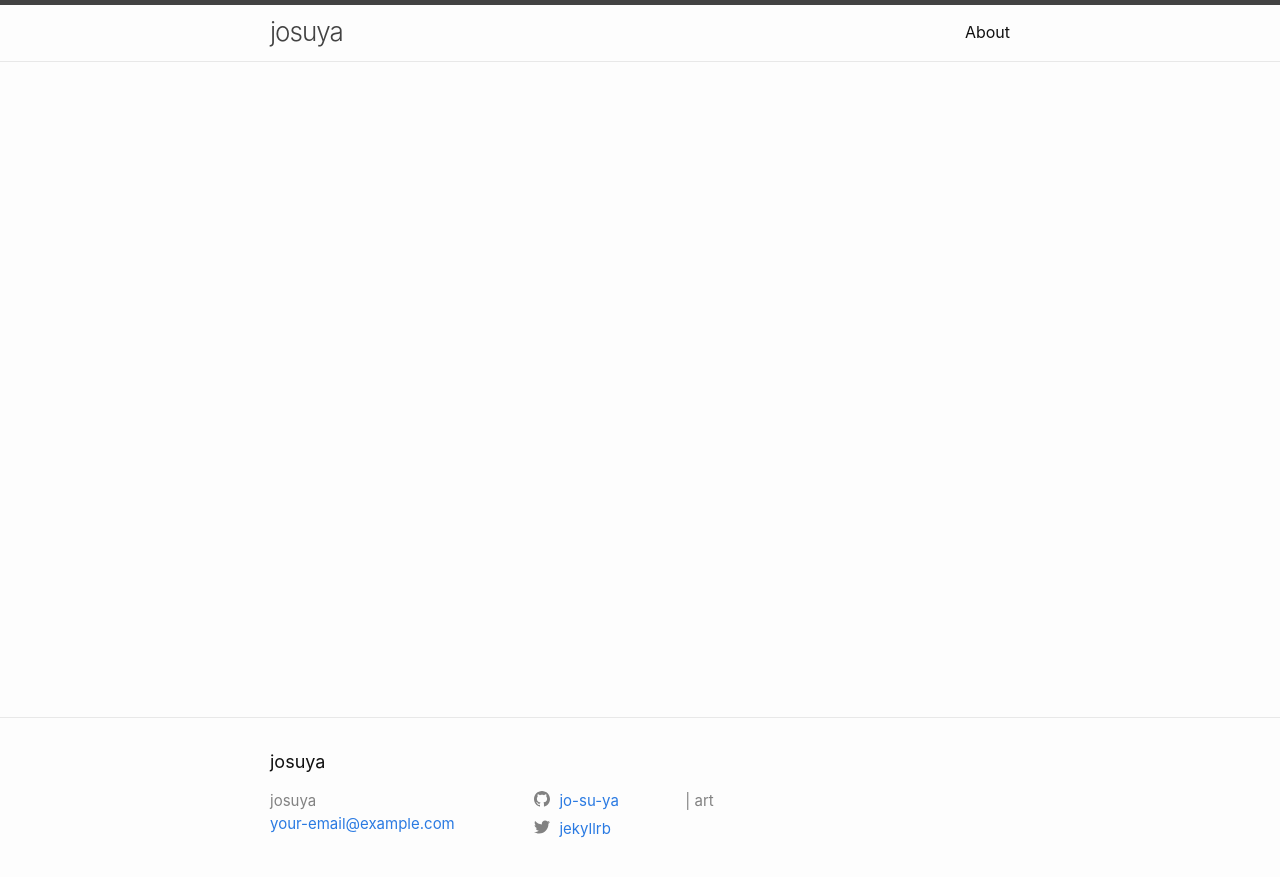
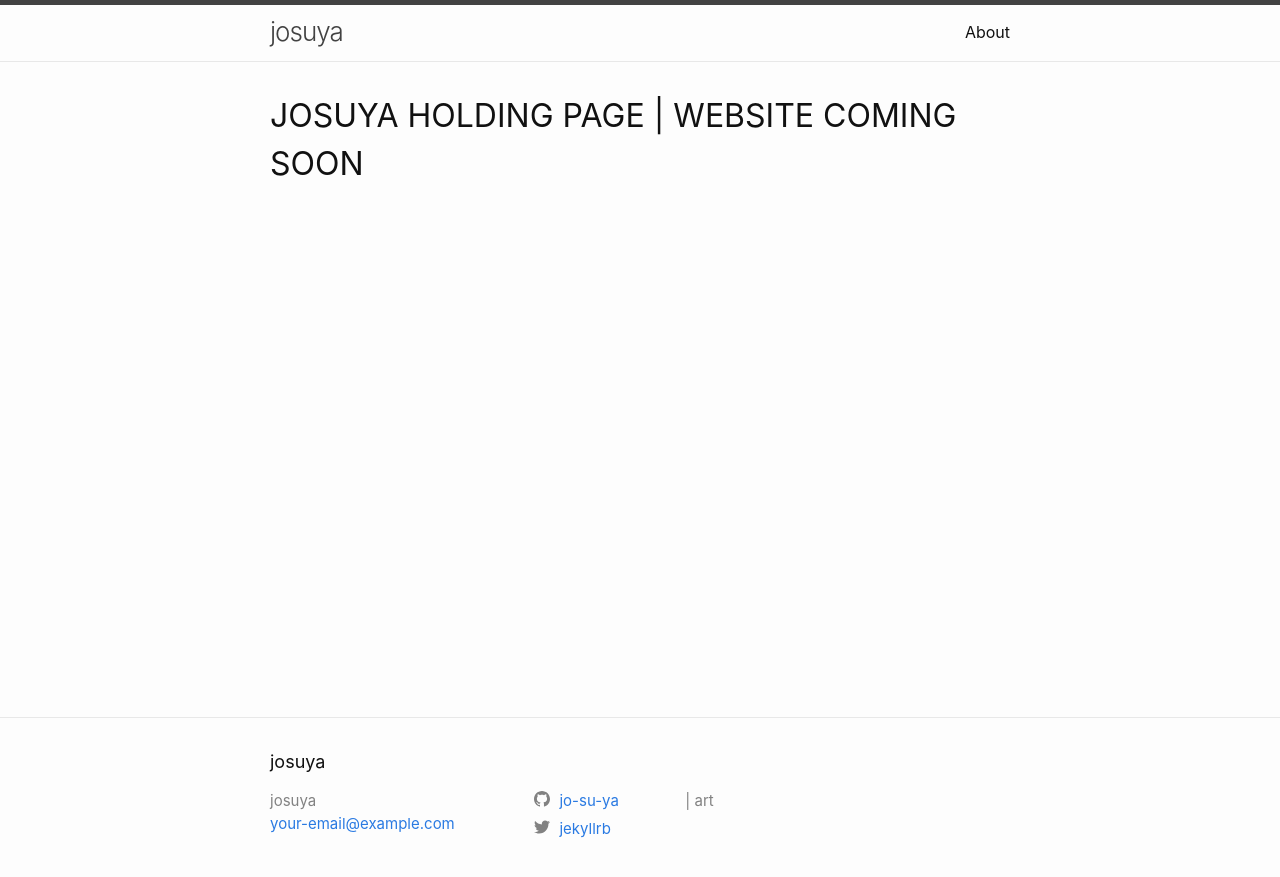
Before and after one commit to jo-su-ya/jo-su-ya.github.io, a Jekyll site: the page built from index.markdown, in a window 1280 px wide. Shown: the top 877 px of the page. Built offline with Jekyll 4.4.1, drawn with Linux system fonts in a browser that asks for light colours.

Commit message:
placeholder on homepage

```diff
--- a/index.markdown
+++ b/index.markdown
@@ -4,3 +4,5 @@
 
 layout: home
 ---
+
+# JOSUYA HOLDING PAGE | WEBSITE COMING SOON
```
